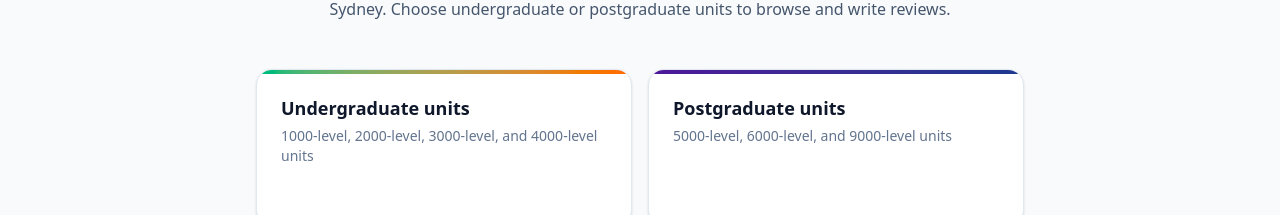
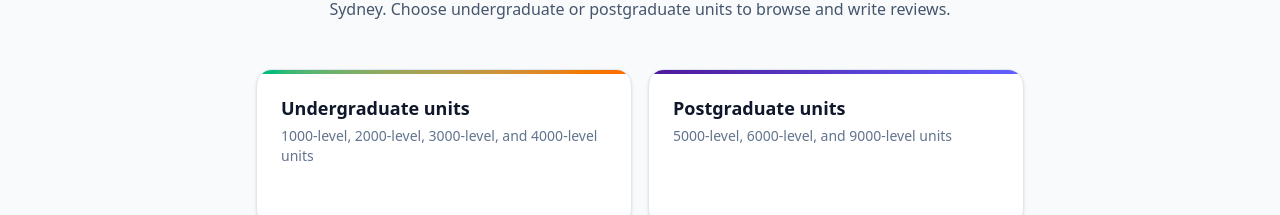
Before and after one commit to MatthewCheuk221/usyd-unit-reviews, a Next.js app: page / in a window 1280 px wide. Shown: the part 216-431 px from the top of the page. Built offline with nearby package versions, Linux system fonts and the light colour scheme.

Commit message:
Change postgraduate color gradient to indigo-500

```diff
--- a/src/app/page.tsx
+++ b/src/app/page.tsx
@@ -8,7 +8,7 @@ import {
 
 const LEVEL_COLORS: Record<BrowseCategory, string> = {
   undergraduate: "from-emerald-500 to-orange-500",
-  postgraduate: "from-violet-900 to-blue-900",
+  postgraduate: "from-violet-900 to-indigo-500",
 };
 
 export default function HomePage() {
```
